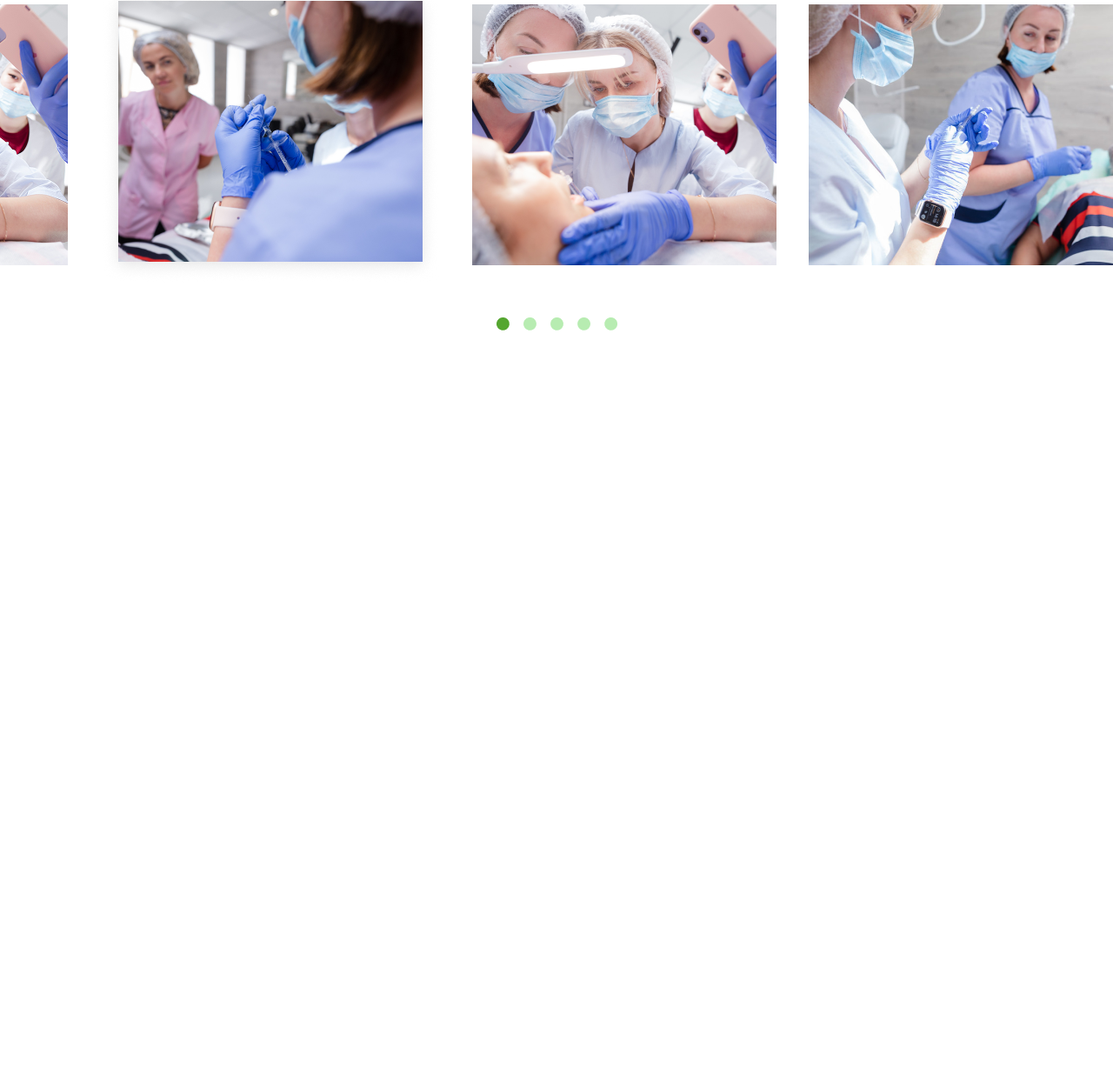
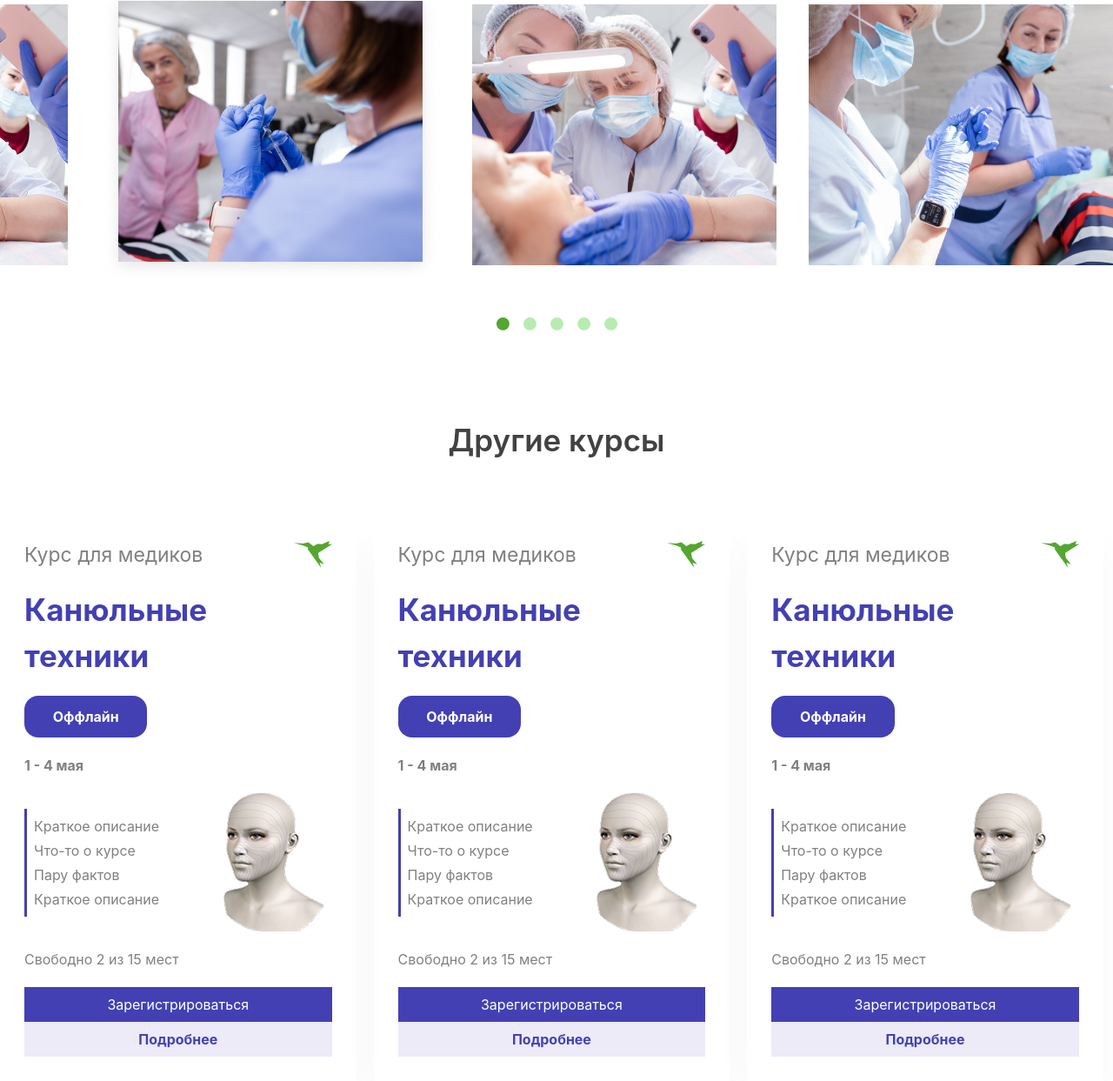
Before and after one commit to Sulaimonov287/homework21, a website: page src/page1.html in a window 1280 px wide. Shown: the part 4332-5575 px from the top of the page at 87% size. Before the commit the page ends 4752 px from the top, so only its background shows below. Drawn offline with nearby package versions, Linux system fonts and the light colour scheme; files that its build step writes are made by us from their sources.

Commit message:
add section7

```diff
--- a/src/page1.html
+++ b/src/page1.html
@@ -282,12 +282,90 @@
       <img class="lg:block hidden" src="./imgclass/Rectangle 241.png" alt="">
       <img class="lg:hidden block" src="./imgclass/Rectangle 241 (1).png" alt="">
       <img class="lg:block hidden" src="./imgclass/Rectangle 132.png" alt="">
-      <img  class="lg:hidden block" src="./imgclass/Rectangle 132 (1).png" alt="">
+      <img class="lg:hidden block" src="./imgclass/Rectangle 132 (1).png" alt="">
       <img class="lg:block hidden" src="./imgclass/Rectangle 134.png" alt="">
       <img class="lg:block hidden" src="./imgclass/Rectangle 133.png" alt="">
-      <img  class="lg:hidden block" src="./imgclass/Rectangle 241 (1).png" alt="">
+      <img class="lg:hidden block" src="./imgclass/Rectangle 241 (1).png" alt="">
    </section>
    <img class="m-auto p-[40px]" src="./imgclass/Group 104.png" alt="">
+
+
+   <h1 class="m-auto p-[60px] lg:text-[35px] text-[25px] font-[600] text-center text-[#424242]">Другие курсы</h1>
+   <section class="flex flex-wrap  gap-5 max-w-[1400px] m-auto">
+
+      <div class="w-[99%] lg:w-[32%] flex flex-col gap-5 p-7 shadow-2xl shadow-[#0000000D]">
+         <div class="flex justify-between items-center">
+            <p class="text-[gray] text-[23px]">Курс для медиков</p>
+            <img src="./imgclass/ptisa.png" alt="">
+         </div>
+         <h1 class="font-bold text-[#4340B4] text-[18px] lg:text-[35px]">Канюльные <br> техники</h1>
+         <button class="p-3 w-[70%] lg:w-[40%] rounded-2xl bg-[#4340B4] font-bold text-white">Оффлайн</button>
+         <p class="font-bold text-[gray]">1 - 4 мая</p>
+         <div class=" flex items-center justify-between">
+            <div class="flex flex-col gap-1 border-l-3 p-2 border-[#4340B4] text-[gray]">
+               <p>Краткое описание</p>
+               <p>Что-то о курсе</p>
+               <p>Пару фактов</p>
+               <p>Краткое описание</p>
+            </div>
+            <img src="./imgclass/person.png" alt="">
+         </div>
+         <p class="text-[gray]">Свободно 2 из 15 мест</p>
+         <div class="flex flex-col">
+            <button class="p-2 bg-[#4340B4] text-white">Зарегистрироваться</button>
+            <button class="p-2 text-[#4340B4] bg-[#4340B41A] font-bold">Подробнее</button>
+         </div>
+      </div>
+
+
+      <div class="w-[99%] lg:w-[32%] flex flex-col gap-5 p-7 shadow-2xl shadow-[#0000000D]">
+         <div class="flex justify-between items-center">
+            <p class="text-[gray] text-[23px]">Курс для медиков</p>
+            <img src="./imgclass/ptisa.png" alt="">
+         </div>
+         <h1 class="font-bold text-[#4340B4] text-[18px] lg:text-[35px]">Канюльные <br> техники</h1>
+         <button class="p-3 w-[70%] lg:w-[40%] rounded-2xl bg-[#4340B4] font-bold text-white">Оффлайн</button>
+         <p class="font-bold text-[gray]">1 - 4 мая</p>
+         <div class=" flex items-center justify-between">
+            <div class="flex flex-col gap-1 border-l-3 p-2 border-[#4340B4] text-[gray]">
+               <p>Краткое описание</p>
+               <p>Что-то о курсе</p>
+               <p>Пару фактов</p>
+               <p>Краткое описание</p>
+            </div>
+            <img src="./imgclass/person.png" alt="">
+         </div>
+         <p class="text-[gray]">Свободно 2 из 15 мест</p>
+         <div class="flex flex-col">
+            <button class="p-2 bg-[#4340B4] text-white">Зарегистрироваться</button>
+            <button class="p-2 text-[#4340B4] bg-[#4340B41A] font-bold">Подробнее</button>
+         </div>
+      </div>
+
+      <div class="w-[99%] lg:w-[32%] flex flex-col gap-5 p-7 shadow-2xl shadow-[#0000000D]">
+         <div class="flex justify-between items-center">
+            <p class="text-[gray] text-[23px]">Курс для медиков</p>
+            <img src="./imgclass/ptisa.png" alt="">
+         </div>
+         <h1 class="font-bold text-[#4340B4] text-[18px] lg:text-[35px]">Канюльные <br> техники</h1>
+         <button class="p-3 w-[70%] lg:w-[40%] rounded-2xl bg-[#4340B4] font-bold text-white">Оффлайн</button>
+         <p class="font-bold text-[gray]">1 - 4 мая</p>
+         <div class=" flex items-center justify-between">
+            <div class="flex flex-col gap-1 border-l-3 p-2 border-[#4340B4] text-[gray]">
+               <p>Краткое описание</p>
+               <p>Что-то о курсе</p>
+               <p>Пару фактов</p>
+               <p>Краткое описание</p>
+            </div>
+            <img src="./imgclass/person.png" alt="">
+         </div>
+         <p class="text-[gray]">Свободно 2 из 15 мест</p>
+         <div class="flex flex-col">
+            <button class="p-2 bg-[#4340B4] text-white">Зарегистрироваться</button>
+            <button class="p-2 text-[#4340B4] bg-[#4340B41A] font-bold">Подробнее</button>
+         </div>
+      </div>
+   </section>
 </body>
 
 </html>
```
Also changed, not shown: src/imgclass/person.png (added), src/imgclass/ptisa.png (added).
